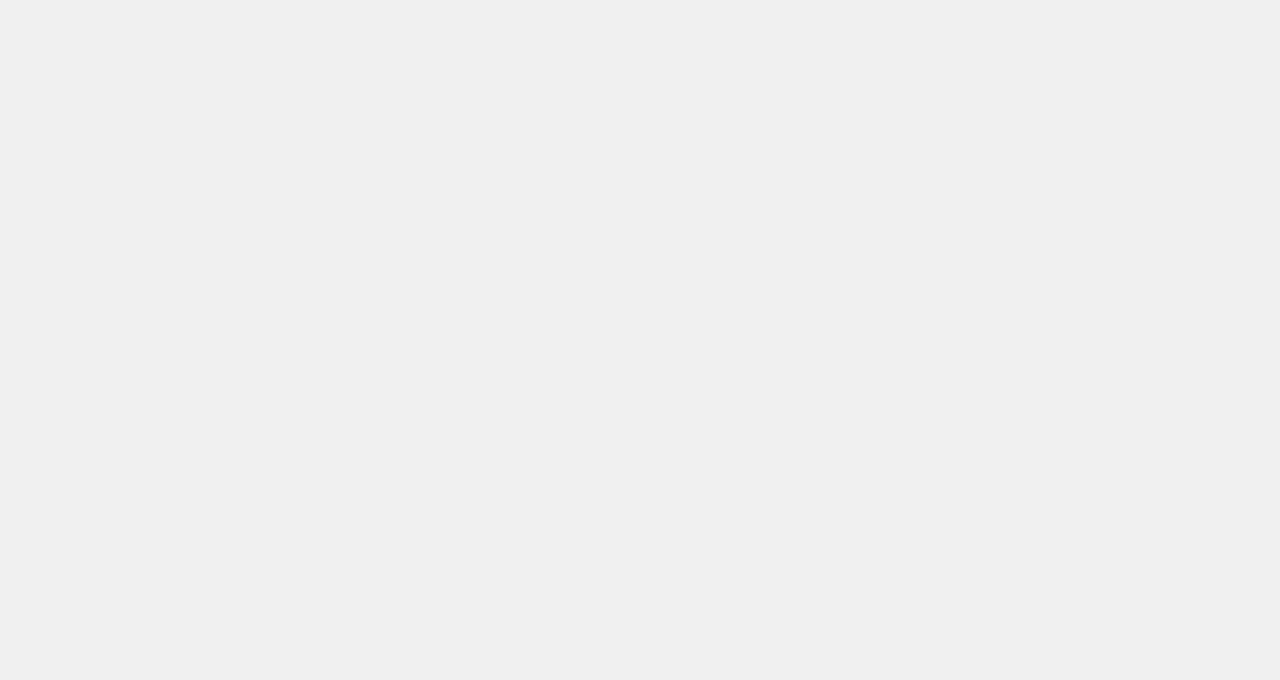
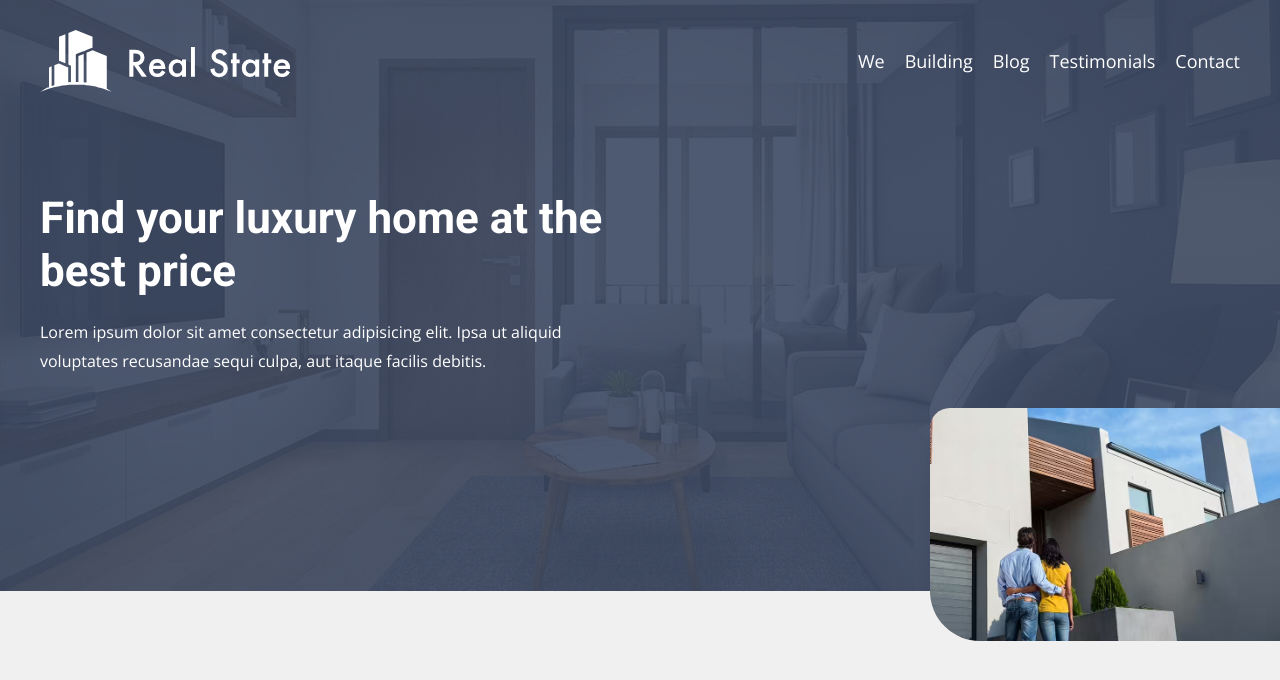
Before and after one commit to ProgrammeRoy/realstateproject, a website: page index.html in a window 1280 px wide. Drawn offline with nearby package versions, Linux system fonts and the light colour scheme.

Commit message:
add header

```diff
--- a/index.html
+++ b/index.html
@@ -1,5 +1,6 @@
 <!DOCTYPE html>
 <html lang="en">
+
 <head>
     <meta charset="UTF-8">
     <meta http-equiv="X-UA-Compatible" content="IE=edge">
@@ -10,7 +11,29 @@
     <link href="https://fonts.googleapis.com/css2?family=Open+Sans:wght@400;700&family=Roboto:wght@400;700&display=swap" rel="stylesheet">
     <link rel="stylesheet" href="build/css/app.css">
 </head>
+
 <body>
+    <header class="header">
+        <div class="header__barra contenedor">
+            <div class="header__logo">
+                <img src="build/img/logo.svg" alt="logo real state">
+            </div>
+            <nav class="navegacion">
+                <a href="#" class="navegacion__link">We</a>
+                <a href="#" class="navegacion__link">Building</a>
+                <a href="#" class="navegacion__link">Blog</a>
+                <a href="" class="navegacion__link">Testimonials</a>
+                <a href="" class="navegacion__link">Contact</a>
+            </nav>
+        </div>
+        <div class="contenedor">
+            <div class="header__contenido">
+                <h1 class="header__heading">Find your luxury home at the best price</h1>
+                <p class="header__texto">Lorem ipsum dolor sit amet consectetur adipisicing elit. Ipsa ut aliquid voluptates recusandae sequi culpa, aut itaque facilis debitis.</p>
+                <img class="header__imagen" src="build/img/imagenHeader.avif" alt="imagen header">
+            </div>
+        </div>
+    </header>
+</body>
 
-</body>
 </html>
--- a/src/scss/app.scss
+++ b/src/scss/app.scss
@@ -1 +1,2 @@
 @use 'base';
+@use 'ui/header';
--- /dev/null
+++ b/src/scss/ui/header/_header.scss
@@ -0,0 +1,82 @@
+@use 'base/variables' as v;
+@use 'base/mixins' as m;
+.header {
+    background-image: linear-gradient(to right, transparentize(v.$primario, .1) 0%, transparentize(v.$primario, .1) 100%), url(../img/header_bg.jpg);
+    background-size: cover;
+    background-position: center;
+    padding: 3rem 0;
+    position: relative;
+    @include m.tablet {
+        padding: 3rem 0 20rem 0;
+    }
+    &__barra {
+        display: flex;
+        flex-direction: column;
+        align-items: center;
+        @include m.tablet {
+            flex-direction: row;
+            justify-content: space-between;
+        }
+    }
+    &__logo {
+        width: 25rem;
+    }
+    &__contenido {
+        @include m.tablet {
+            margin-top: 10rem;
+            max-width: 50rem;
+        }
+        @include m.desktopXL {
+            max-width: 60rem;
+        }
+    }
+    &__texto {
+        color: v.$blanco;
+        display: none;
+        @include m.tablet {
+            display: block;
+        }
+    }
+    &__imagen {
+        display: none;
+        @include m.tablet {
+            display: block;
+            position: absolute;
+            right: 0;
+            bottom: -5rem;
+            max-width: 35rem;
+            border-top-left-radius: 2rem;
+            border-bottom-left-radius: 5rem;
+        }
+    }
+    &__heading {
+        color: v.$blanco;
+        text-align: center;
+        @include m.tablet {
+            text-align: left;
+        }
+    }
+}
+
+.navegacion {
+    display: flex;
+    flex-direction: column;
+    align-items: center;
+    margin-top: 5rem;
+    @include m.tablet {
+        flex-direction: row;
+        gap: 2rem;
+        margin-top: 0;
+    }
+    &__link {
+        color: v.$blanco;
+        font-size: 1.8rem;
+        margin-bottom: 2rem;
+        &:last-of-type {
+            margin-bottom: 0;
+        }
+        @include m.tablet {
+            margin-bottom: 0;
+        }
+    }
+}
--- /dev/null
+++ b/src/scss/ui/header/_index.scss
@@ -0,0 +1 @@
+@forward 'header';
```
Also changed, not shown: build/css/app.css, 1 other file.
